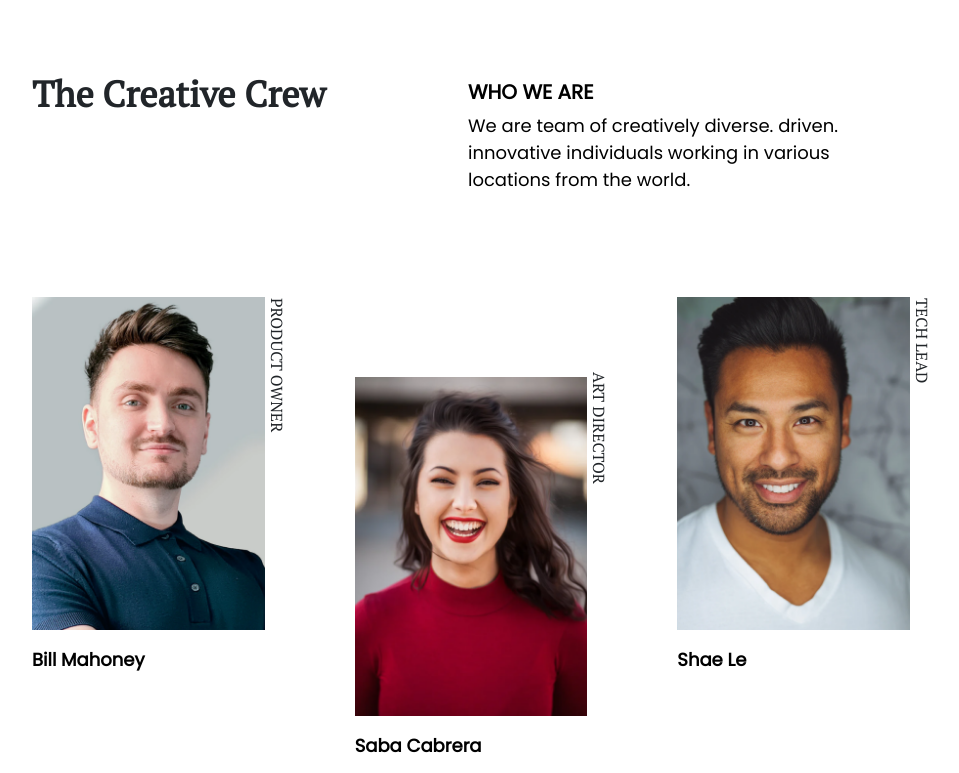
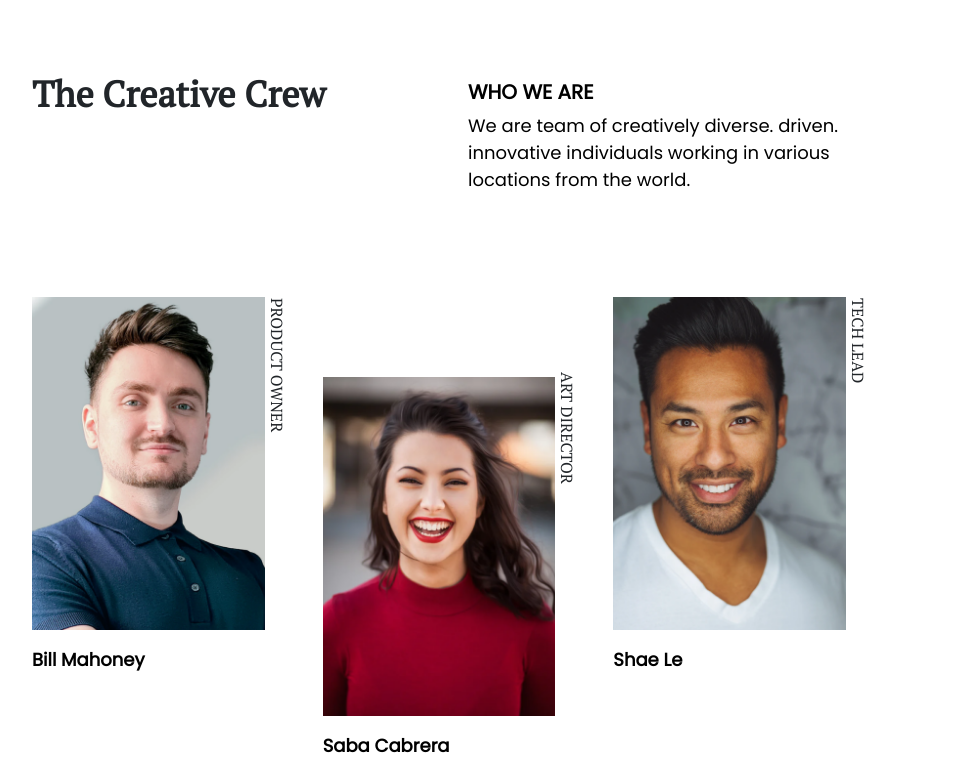
Before and after one commit to jaypee-0/DevChallenges, a React (Create React App) app: page / in a window 1280 px wide. Shown: the top 773 px of the page, without its empty margins (172-1131 px from the left). Built offline with nearby package versions, Linux system fonts and the light colour scheme.

Commit message:
First Commit

```diff
--- a/package.json
+++ b/package.json
@@ -1,5 +1,5 @@
 {
-  "name": "hatchways-weather-api-assestment",
+  "name": "my-team-page",
   "version": "0.1.0",
   "private": true,
   "dependencies": {
--- a/src/App.scss
+++ b/src/App.scss
@@ -25,9 +25,6 @@
         width: 80%;
         height: auto;
         margin-bottom: 3rem;
-    }
-    .images {
-        gap: 2rem;
     }
     .imageMiddle,
     .imageMiddle5 {
```
Also changed, not shown: 1 other file (tests, documents, lock files or other folders).
